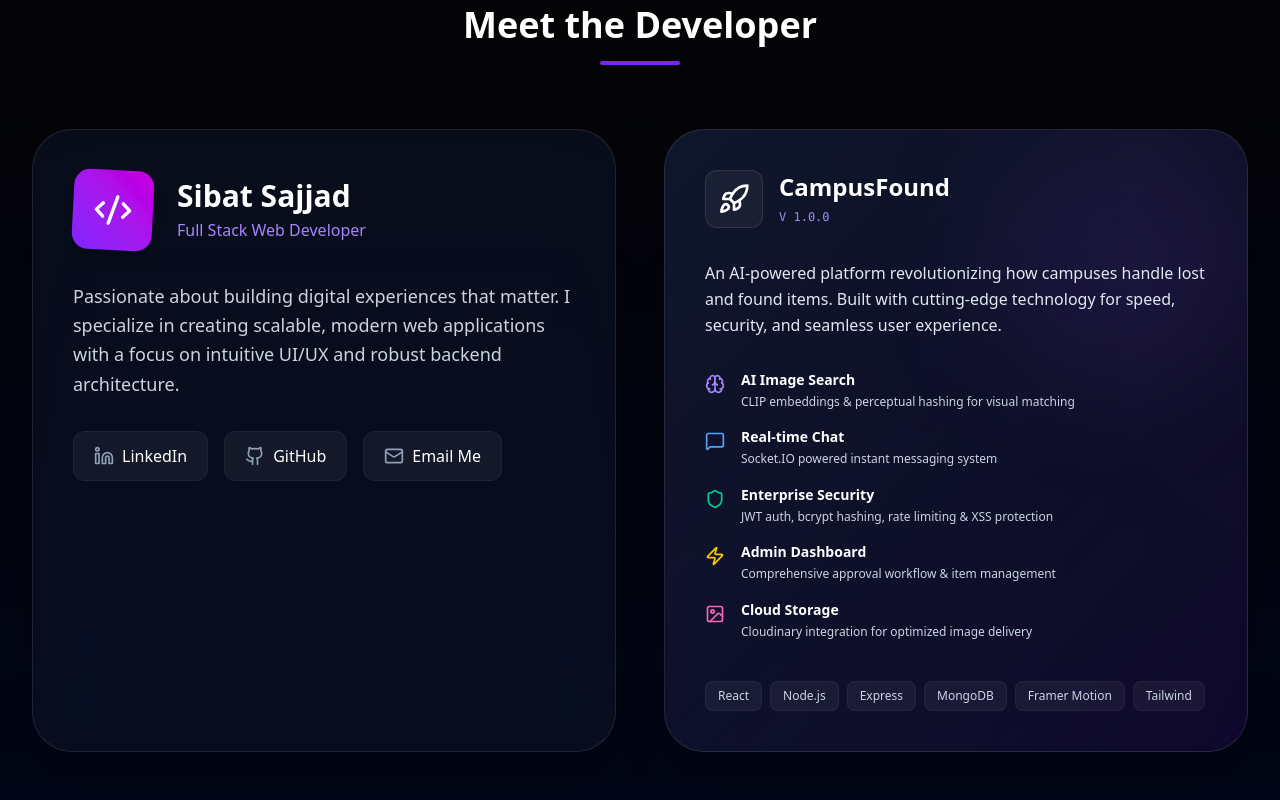
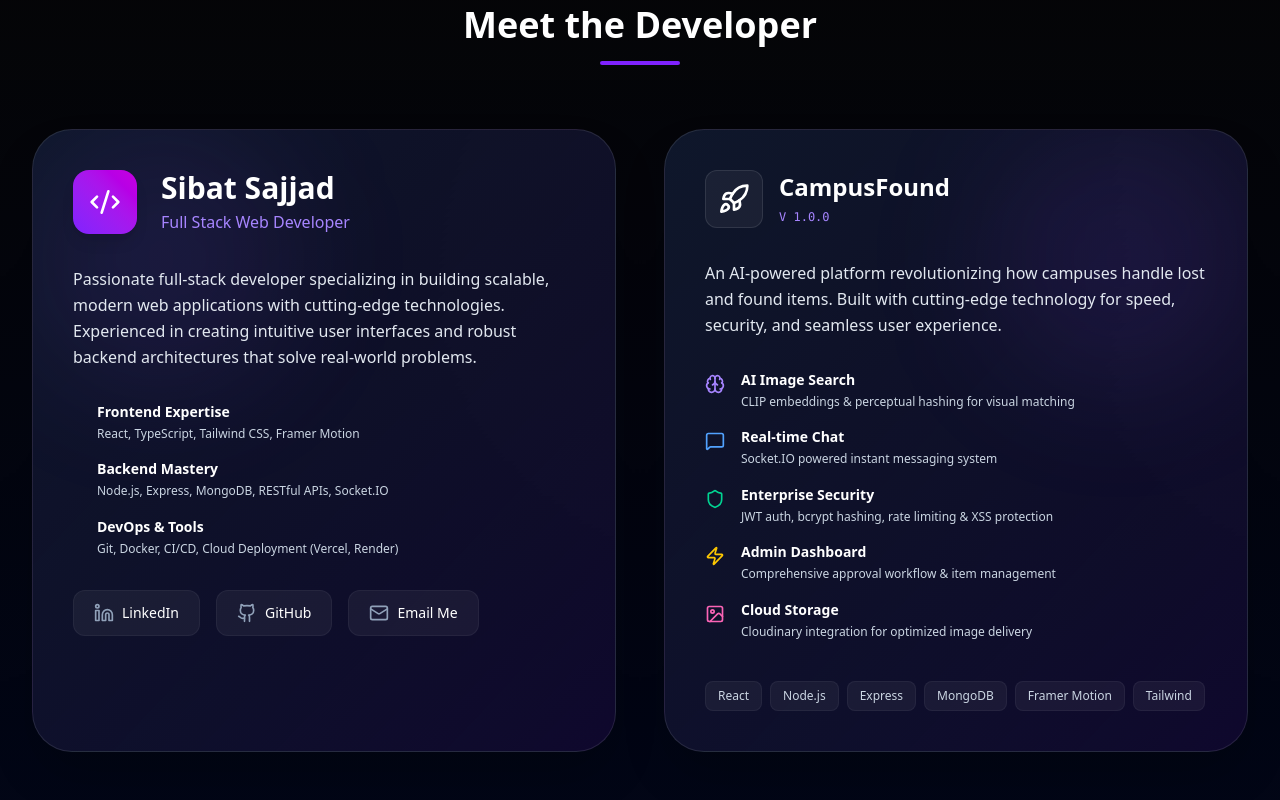
Before and after one commit to SibatSajjad20/campusfound, a React (Vite) app in the folder frontend/: page / in a window 1280 px wide. Shown: the part 3580-4380 px from the top of the page. Built offline with nearby package versions, Linux system fonts and the light colour scheme; no server answers; what axios-retry would draw is missing.

Commit message:
Improve: Match About Me section aesthetics with About Project - same theme, hover effects, and content

```diff
--- a/frontend/src/components/AboutSection.tsx
+++ b/frontend/src/components/AboutSection.tsx
@@ -25,11 +25,13 @@
             initial={{ opacity: 0, x: -50 }}
             whileInView={{ opacity: 1, x: 0 }}
             viewport={{ once: true }}
-            className="bg-slate-900/50 backdrop-blur-xl p-10 rounded-[2.5rem] border border-white/10 shadow-2xl hover:border-violet-500/30 transition-colors"
+            className="bg-gradient-to-br from-slate-900 to-violet-950/30 p-10 rounded-[2.5rem] border border-white/10 shadow-2xl relative overflow-hidden group hover:border-violet-500/30 transition-all"
           >
-            <div className="flex flex-col sm:flex-row items-start sm:items-center gap-6 mb-8">
-              <div className="w-20 h-20 bg-gradient-to-tr from-violet-600 to-fuchsia-600 rounded-2xl flex items-center justify-center text-white shadow-lg rotate-3 hover:rotate-0 transition-transform duration-300">
-                <Code2 className="w-10 h-10" />
+            <div className="absolute top-0 left-0 w-64 h-64 bg-violet-500/10 rounded-full blur-3xl group-hover:bg-violet-500/30 transition-all duration-700"></div>
+
+            <div className="flex flex-col sm:flex-row items-start sm:items-center gap-6 mb-8 relative z-10">
+              <div className="w-16 h-16 bg-gradient-to-tr from-violet-600 to-fuchsia-600 rounded-2xl flex items-center justify-center text-white shadow-lg group-hover:scale-110 group-hover:rotate-3 transition-all duration-300">
+                <Code2 className="w-8 h-8" />
               </div>
               <div>
                 <h3 className="text-3xl font-bold text-white">Sibat Sajjad</h3>
@@ -37,11 +39,17 @@
               </div>
             </div>
 
-            <p className="text-slate-300 leading-relaxed mb-8 text-lg font-light">
-              Passionate about building digital experiences that matter. I specialize in creating scalable, modern web applications with a focus on intuitive UI/UX and robust backend architecture.
+            <p className="text-slate-200 leading-relaxed mb-8 text-base relative z-10">
+              Passionate full-stack developer specializing in building scalable, modern web applications with cutting-edge technologies. Experienced in creating intuitive user interfaces and robust backend architectures that solve real-world problems.
             </p>
 
-            <div className="flex flex-wrap gap-4">
+            <div className="space-y-4 mb-8 relative z-10">
+              <SkillFeature title="Frontend Expertise" desc="React, TypeScript, Tailwind CSS, Framer Motion" color="text-blue-400" />
+              <SkillFeature title="Backend Mastery" desc="Node.js, Express, MongoDB, RESTful APIs, Socket.IO" color="text-green-400" />
+              <SkillFeature title="DevOps & Tools" desc="Git, Docker, CI/CD, Cloud Deployment (Vercel, Render)" color="text-orange-400" />
+            </div>
+
+            <div className="flex flex-wrap gap-4 relative z-10">
               <SocialButton href="https://www.linkedin.com/in/sibat-sajjad-a096731a9/" icon={Linkedin} label="LinkedIn" />
               <SocialButton href="https://github.com/SibatSajjad20" icon={Github} label="GitHub" />
               <SocialButton href="mailto:sajjadsibat33@gmail.com" icon={Mail} label="Email Me" />
@@ -96,10 +104,12 @@
 const SocialButton = ({ href, icon: Icon, label }: { href: string, icon: React.ComponentType<any>, label: string }) => (
   <a
     href={href}
-    className="flex items-center gap-2 px-5 py-3 rounded-xl bg-white/5 hover:bg-white/10 text-white border border-white/5 hover:border-violet-500/50 transition-all group"
+    target="_blank"
+    rel="noopener noreferrer"
+    className="flex items-center gap-2 px-5 py-3 rounded-xl bg-white/5 hover:bg-violet-500/20 text-white border border-white/5 hover:border-violet-500/50 transition-all group"
   >
-    <Icon className="w-5 h-5 text-slate-400 group-hover:text-white transition-colors" />
-    <span className="font-medium">{label}</span>
+    <Icon className="w-5 h-5 text-slate-400 group-hover:text-violet-300 transition-colors" />
+    <span className="font-medium text-sm">{label}</span>
   </a>
 );
 
@@ -113,4 +123,14 @@
   </div>
 );
 
+const SkillFeature = ({ title, desc, color }: { title: string, desc: string, color: string }) => (
+  <div className="flex items-start gap-4 group/skill">
+    <div className={`w-2 h-2 ${color.replace('text-', 'bg-')} rounded-full mt-2 shrink-0 group-hover/skill:scale-150 transition-transform`}></div>
+    <div>
+      <h4 className="font-bold text-white text-sm mb-0.5">{title}</h4>
+      <p className="text-xs text-slate-300 leading-relaxed">{desc}</p>
+    </div>
+  </div>
+);
+
 export default AboutSection;
```
